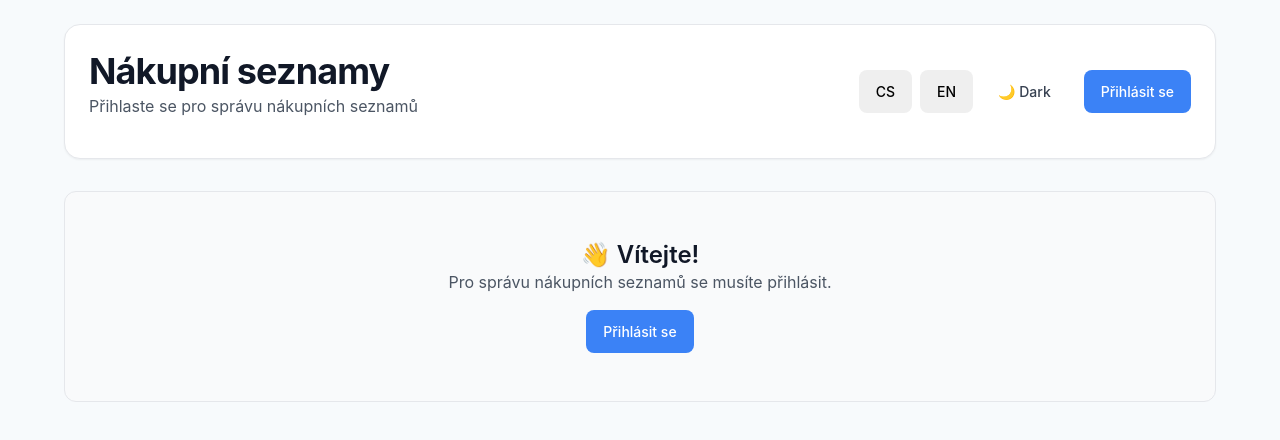
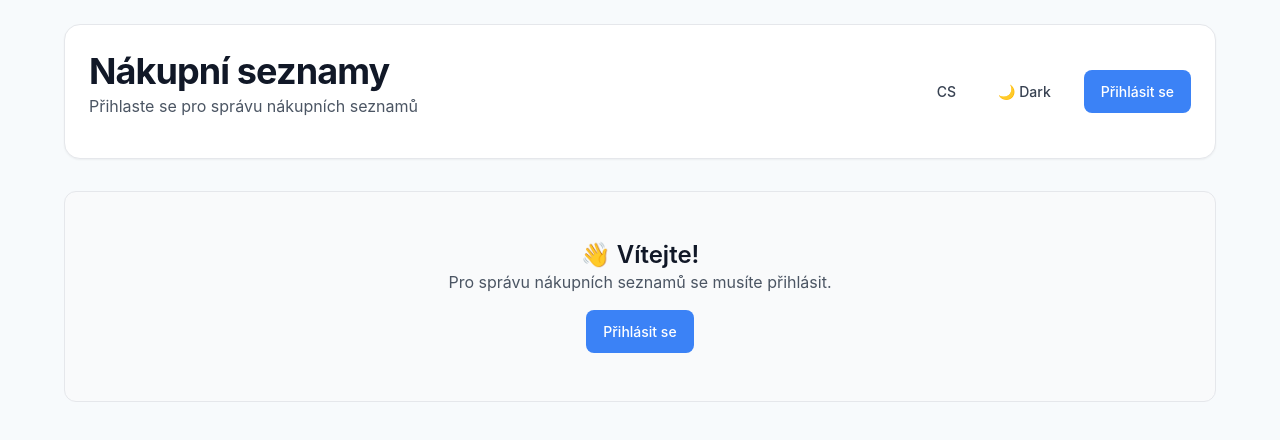
Before and after one commit to kofronadam/frontend-u2, a React (Vite) app: page / in a window 1280 px wide. Shown: the top 440 px of the page. Built offline with nearby package versions, Linux system fonts and the light colour scheme.

Commit message:
lang button

```diff
--- a/src/components/LanguageSwitcher.jsx
+++ b/src/components/LanguageSwitcher.jsx
@@ -1,16 +1,41 @@
-import React from 'react'
+import React, { useCallback, useState, useEffect } from 'react'
 import { useTranslation } from 'react-i18next'
+
+const KEY = 'app_lang' // localStorage key
 
 export default function LanguageSwitcher() {
   const { i18n } = useTranslation()
-  const setLang = (lng) => {
-    i18n.changeLanguage(lng)
-    try { localStorage.setItem('app_lang', lng) } catch {}
-  }
+  const [lang, setLang] = useState(() => {
+    try {
+      return localStorage.getItem(KEY) || i18n.language || 'cs'
+    } catch {
+      return i18n.language || 'cs'
+    }
+  })
+
+  useEffect(() => {
+    // keep i18n and localStorage in sync
+    if (i18n.language !== lang) {
+      i18n.changeLanguage(lang).catch(() => {})
+    }
+    try { localStorage.setItem(KEY, lang) } catch {}
+  }, [lang, i18n])
+
+  const toggleLang = useCallback(() => {
+    setLang(prev => (prev === 'cs' ? 'en' : 'cs'))
+  }, [])
+
+  const label = lang === 'cs' ? 'CS' : 'EN'
+  const title = lang === 'cs' ? 'Přepnout do angličtiny' : 'Switch to Czech'
+
   return (
-    <div style={{ display: 'flex', gap: 8, alignItems: 'center' }}>
-      <button className="btn btn-sm" onClick={() => setLang('cs')}>CS</button>
-      <button className="btn btn-sm" onClick={() => setLang('en')}>EN</button>
-    </div>
+    <button
+      className="btn btn-secondary btn-sm"
+      onClick={toggleLang}
+      title={title}
+      aria-label={title}
+    >
+      {label}
+    </button>
   )
 }
```
